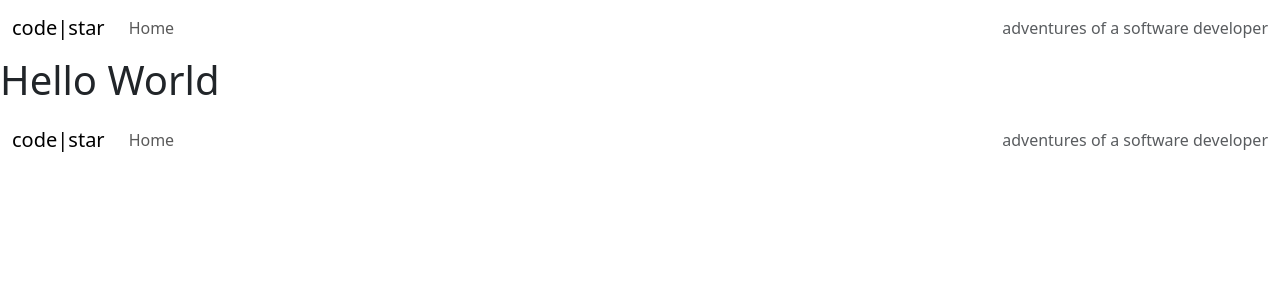
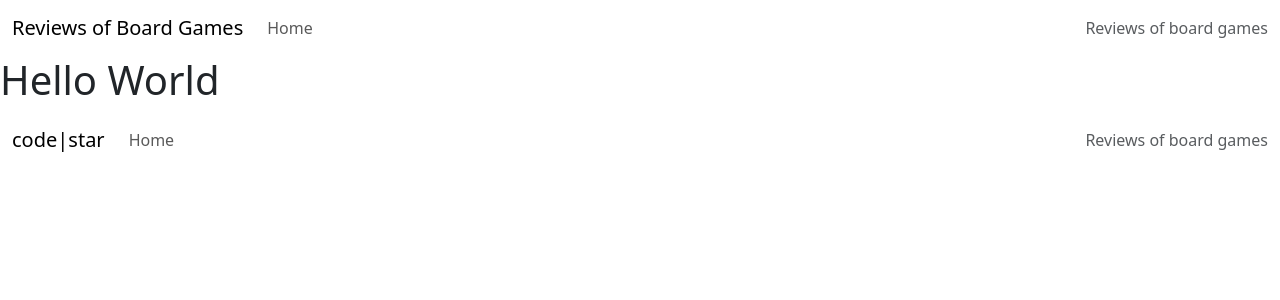
Before and after one commit to RenaSchott/Project4-BoardGameReview, a Django app: page / in a window 1280 px wide. Shown: the top 300 px of the page. Run offline with Django 4.2, Linux system fonts and the light colour scheme.

Commit message:
Updated requirements file

```diff
--- a/templates/base.html
+++ b/templates/base.html
@@ -23,8 +23,7 @@
     <!-- Navigation -->
     <nav class="navbar navbar-expand-lg navbar-light bg-white">
         <div class="container-fluid">
-            <a class="navbar-brand" href="{% url 'home' %}"><span class="brand">c<span class="red-o">o</span>de<span
-                        class="thin">|star</span></span></a>
+            <a class="navbar-brand" href="{% url 'home' %}"><span class="brand">Reviews of Board Games</span></a>
             <button class="navbar-toggler" type="button" data-bs-toggle="collapse" data-bs-target="#navbarText"
                 aria-controls="navbarText" aria-expanded="false" aria-label="Toggle navigation">
                 <span class="navbar-toggler-icon"></span>
@@ -38,7 +37,7 @@
 
                 </ul>
                 <span class="navbar-text text-muted">
-                    adventures of a software developer
+                    Reviews of board games
                 </span>
             </div>
         </div>
@@ -69,7 +68,7 @@
 
                 </ul>
                 <span class="navbar-text text-muted">
-                    adventures of a software developer
+                    Reviews of board games
                 </span>
             </div>
         </div>
```
Also changed, not shown: requirements.txt (+7 -2 lines).
